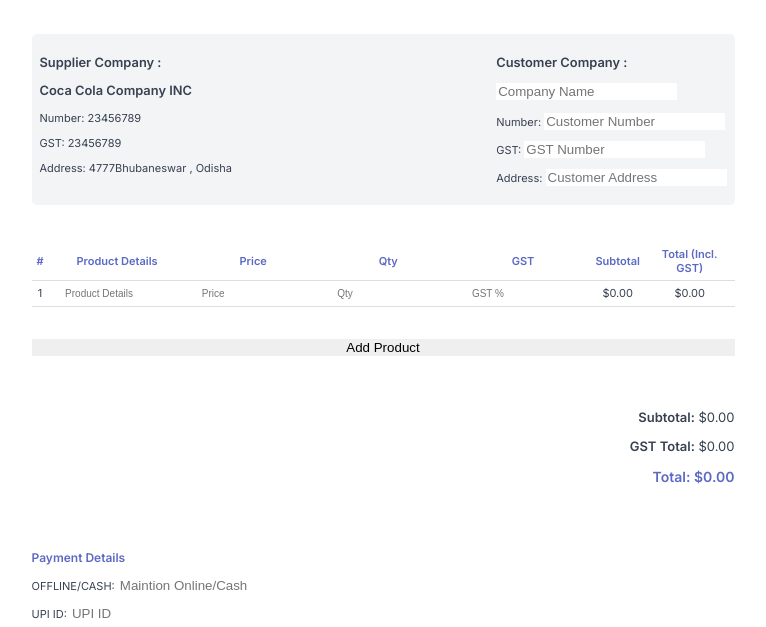
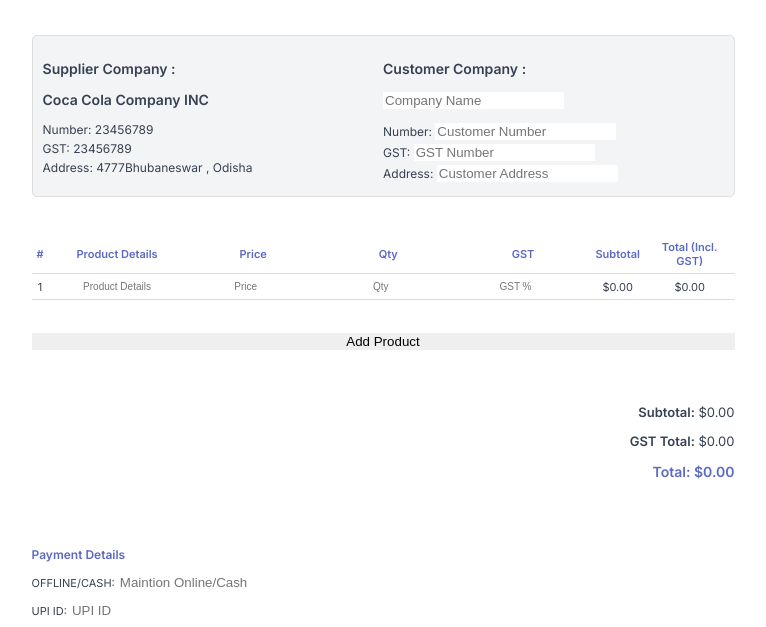
Before and after one commit to omsml/Invoice-Generator, a plain HTML site: page index.html in a window 1280 px wide. Shown: the part 162-789 px from the top of the page, without its empty margins (257-1023 px from the left). Drawn offline with Linux system fonts and the light colour scheme.

Commit message:
style.css

```diff
--- a/style.css
+++ b/style.css
@@ -21,8 +21,8 @@ body {
 }
 
 .invoice-container {
-  width: 210mm; /* A4 width */
-  min-height: 297mm; /* A4 height */
+  width: 210mm;
+  min-height: 297mm;
   background: white;
   padding: 12mm;
   margin: auto;
@@ -58,34 +58,59 @@ body {
 .company-details {
   display: flex;
   justify-content: space-between;
-  padding: 8px;
+  align-items: flex-start;
+  padding: 10px;
   background: #f3f4f6;
   border-radius: 5px;
-  font-size: 11px;
+  font-size: 12px;
+  font-weight: 500;
+  border: 1px solid #ddd;
+}
+
+.company-details div {
+  width: 50%;
+  text-align: left;
+}
+
+.company-details p {
+  margin: 4px 0;
 }
 
 .product-table {
   width: 100%;
   border-collapse: collapse;
   margin-top: 5px;
-  font-size: 11px; /* Adjusted for better fit */
+  font-size: 11px;
 }
 
 .product-table th{
   color:#5c6ac4;
   font-weight: bold;
+  text-align: center;
 }
-.product-table th, .product-table td {
+.product-table {
+  width: 100%;
+  border-collapse: collapse;
+  text-align: center;
+}
+
+.product-table th,
+.product-table td {
   padding: 5px;
   border-bottom: 1px solid #ddd;
-  text-align:center;
+  text-align: center;
+  vertical-align: middle;
 }
 
 .product-table input {
   width: 85%;
   font-size: 10px;
   padding: 2px;
+  text-align: center;
+  display: block;
+  margin: auto;
 }
+
 
 .totals {
   text-align: right;
```
